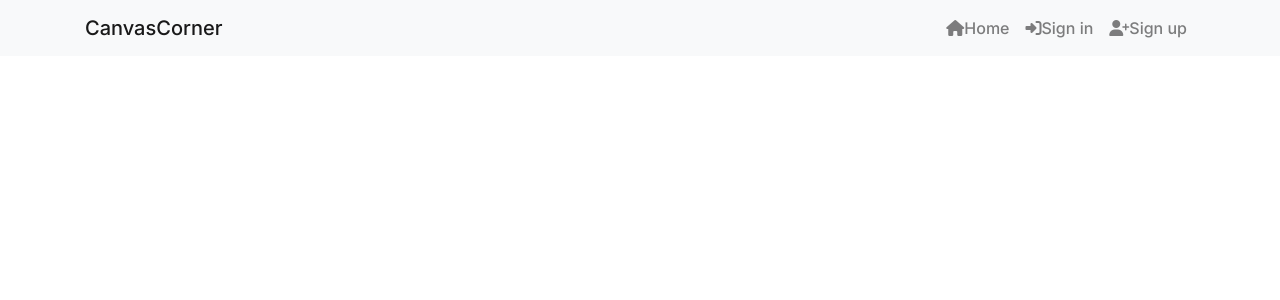
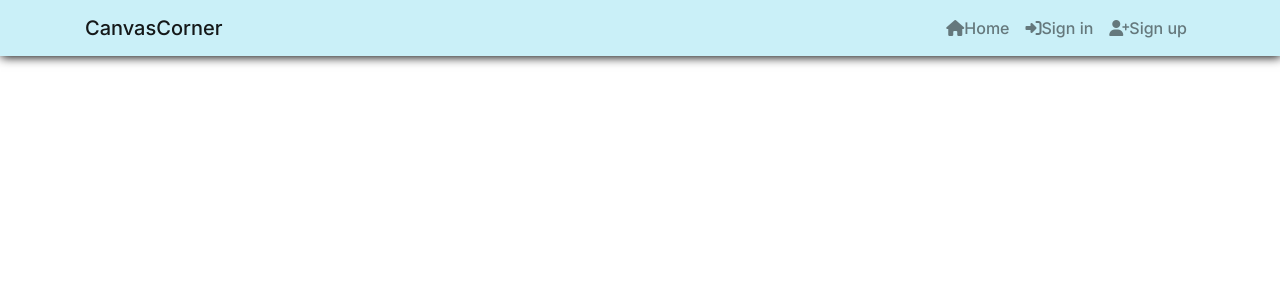
Before and after one commit to damidaramola/canvas-corner, a React (Create React App) app: page / in a window 1280 px wide. Shown: the top 300 px of the page. Built offline with nearby package versions, Linux system fonts and the light colour scheme.

Commit message:
add css to nabar

```diff
--- a/src/App.js
+++ b/src/App.js
@@ -1,6 +1,7 @@
 
 import NavBar from './components/NavBar';
 import styles from './App.module.css'
+import './index.css'
 
 function App() {
   return (
--- a/src/App.module.css
+++ b/src/App.module.css
@@ -1,3 +1,13 @@
+:root{
+    --white: #ffffff;
+    --black: rgb(0, 0, 0);
+    --light-blue:#caf0f8;
+    --darker-blue:rgb(102, 212, 240);
+    --light-grey:rgb(214, 214, 214);
+    --purple:rgb(243, 199, 243);
+
+  }
+
 .App{
     font-family: "Inter",sans-serif;
 
--- a/src/components/NavBar.js
+++ b/src/components/NavBar.js
@@ -1,8 +1,10 @@
 import React from 'react'
-import {Navbar, Container, Nav} from "react-bootstrap"
+import {Navbar, Container, Nav} from "react-bootstrap";
+import styles from "../styles/NavBar.module.css";
+
 const NavBar = () => {
   return (
-    <Navbar bg="light" expand="lg" fixed="top">
+    <Navbar className={styles.NavBar}  expand="lg" fixed="top">
       <Container>
     <Navbar.Brand >CanvasCorner</Navbar.Brand>
     <Navbar.Toggle aria-controls="basic-navbar-nav" />
--- a/src/index.css
+++ b/src/index.css
@@ -1,3 +1,4 @@
+
 body {
   margin: 0;
   font-family: -apple-system, BlinkMacSystemFont, 'Segoe UI', 'Roboto', 'Oxygen',
--- /dev/null
+++ b/src/styles/NavBar.module.css
@@ -0,0 +1,5 @@
+
+.NavBar{
+   background-color:var(--light-blue);
+   box-shadow: 1px 1px 10px   var(--black);
+}
```
Also changed, not shown: 1 other file (tests, documents, lock files or other folders).
